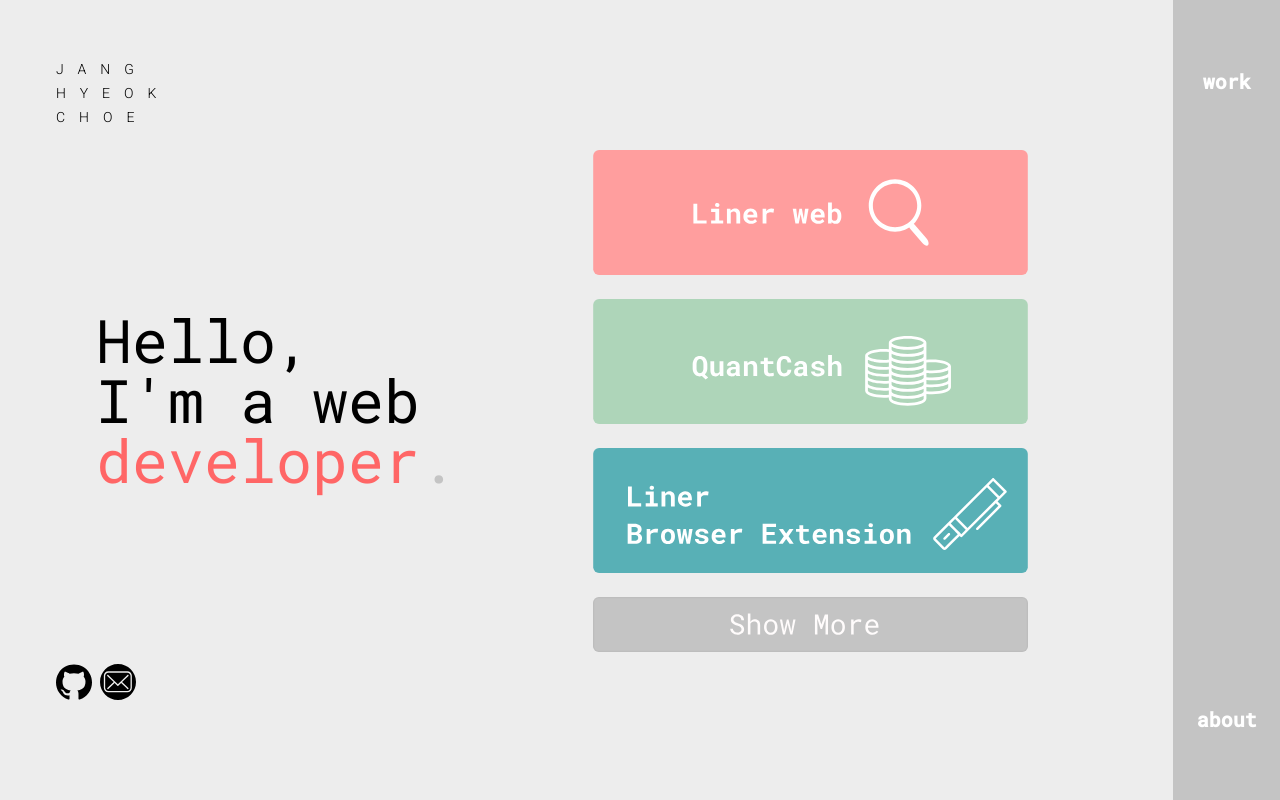
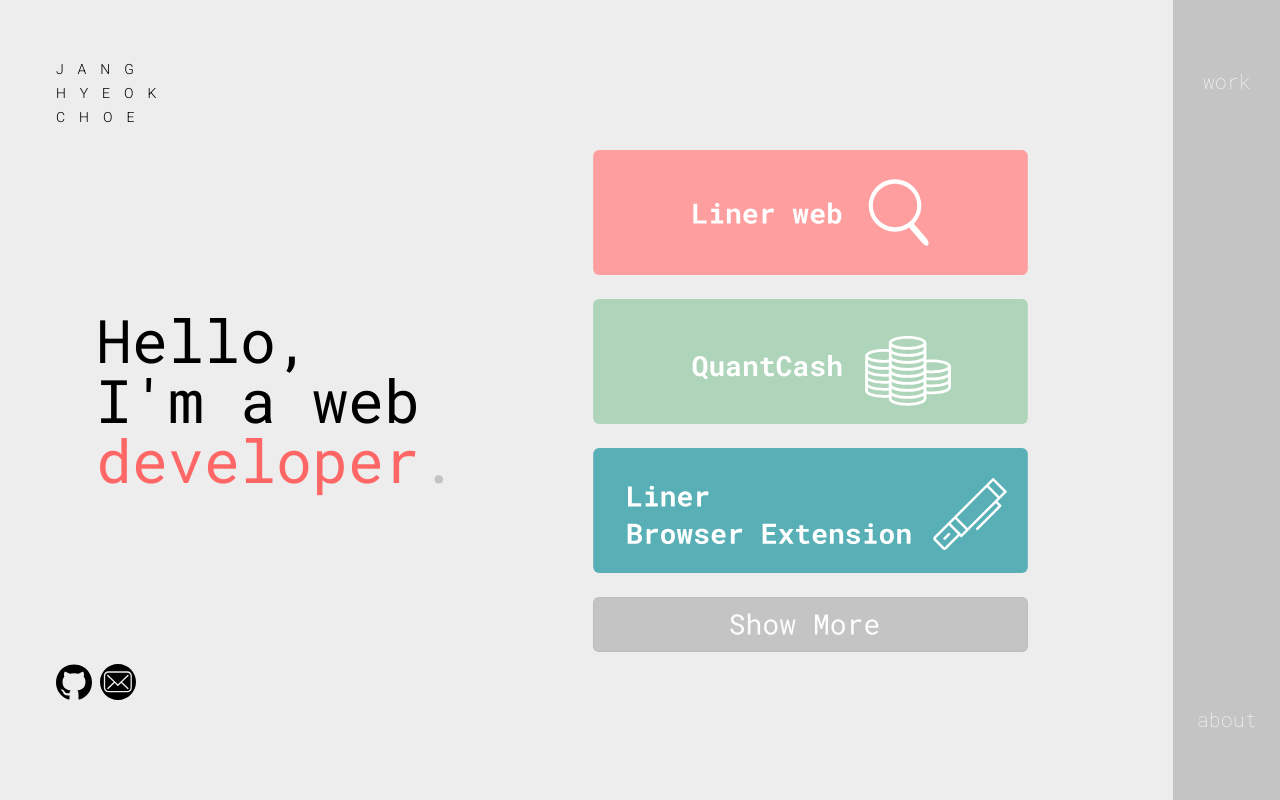
Before and after one commit to CHOEJANGHYEOK/JANGHYEOK, a Next.js app: page / in a window 1280 px wide. Built offline with nearby package versions, Linux system fonts and the light colour scheme.

Commit message:
Change font size and color of nav bar

```diff
--- a/components/NavBar.tsx
+++ b/components/NavBar.tsx
@@ -2,9 +2,9 @@
 
 const NavBar = () => {
     return (
-        <div className="z-30 fixed flex md:justify-center font-roboto-mono text-2xl md:text-xl font-light md:font-bold
+        <div className="z-30 fixed flex md:justify-center font-roboto-mono text-2xl md:text-xl font-light
                             top-10 right-10 md:top-auto md:right-0 md:w-1/12 md:bg-secondary md:h-screen">
-            <nav className="flex flex-col md:justify-between h-5/6 my-auto text-white">
+            <nav className="flex flex-col md:justify-between h-5/6 my-auto md:text-white">
                 <Link href="/work">
                     <a className="ml-auto md:mx-auto hover:text-point">work</a>
                 </Link>
```
